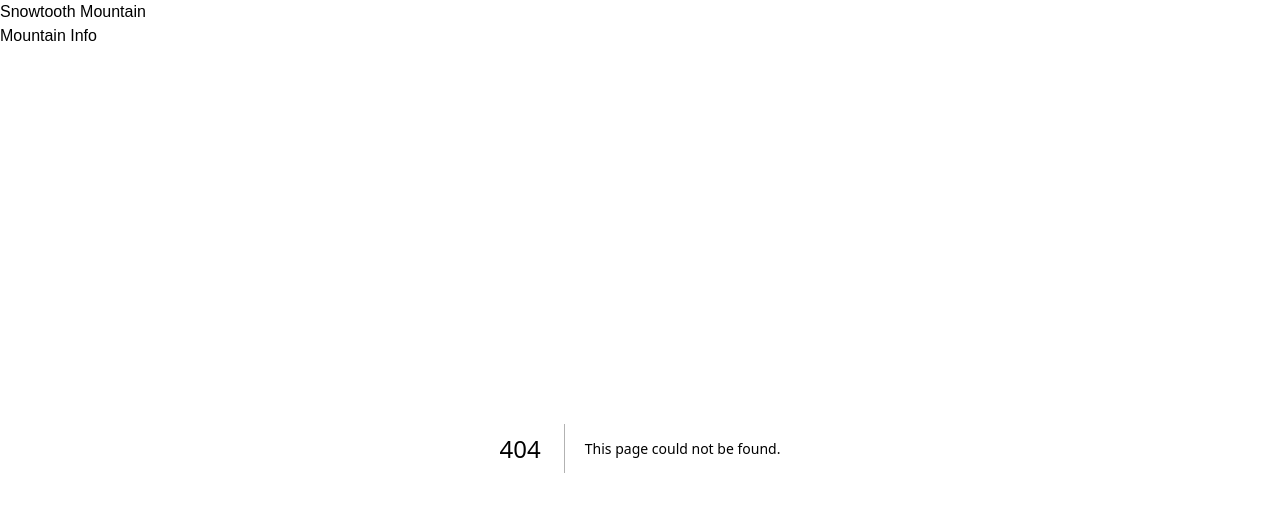
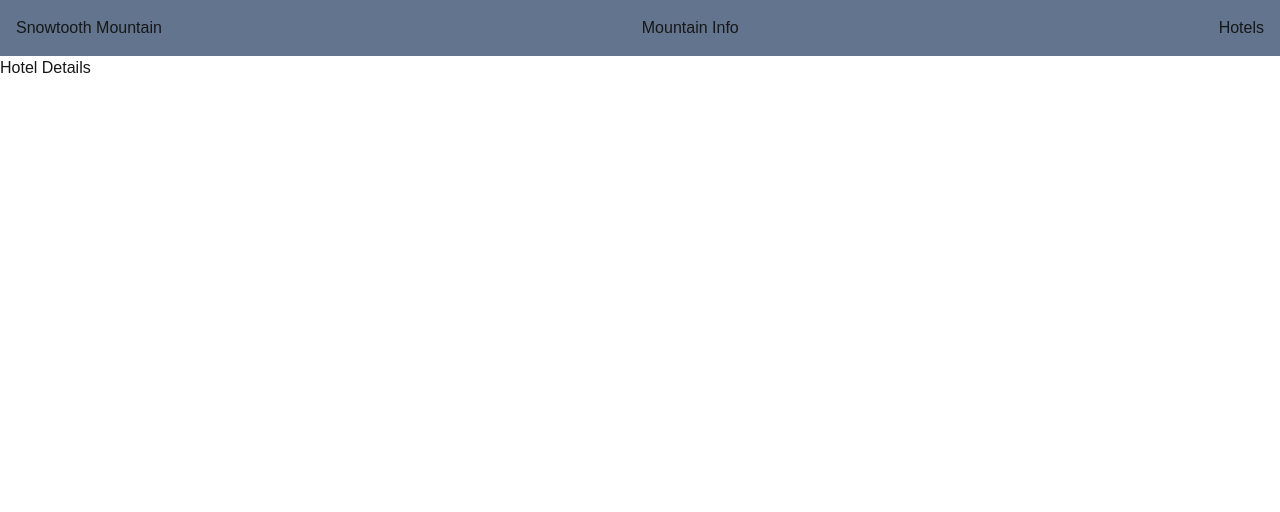
Before and after one commit to mcvetkovic807/nextjs-project, a Next.js app: page /hotels in a window 1280 px wide. Before the commit this address had no page. Shown: the top 512 px of the page. Built offline with nearby package versions, Linux system fonts and the light colour scheme.

Commit message:
05_03b new route and css added

```diff
--- /dev/null
+++ b/src/app/hotels/page.js
@@ -0,0 +1,9 @@
+export default function Page() {
+    return (
+        <main>
+            <div>
+                <h1>Hotel Details</h1>
+            </div>
+        </main>
+    );
+}
--- a/src/app/layout.js
+++ b/src/app/layout.js
@@ -19,14 +19,17 @@
 
 function Header() {
     return (
-        <header>
-            <div>
-                <nav>
-                    <div>
+        <header className="bg-slate-500 py-4">
+            <div className="container mx-auto px-4">
+                <nav className="flex items-center justify-between">
+                    <div className="flex items-center">
                         <Link href="/">Snowtooth Mountain</Link>
                     </div>
                     <div>
                         <Link href="/mountain">Mountain Info</Link>
+                    </div>
+                    <div>
+                        <Link href="/hotels">Hotels</Link>
                     </div>
                 </nav>
             </div>
```
